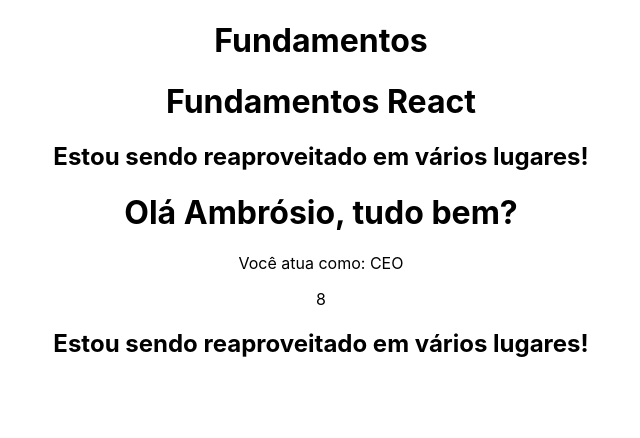
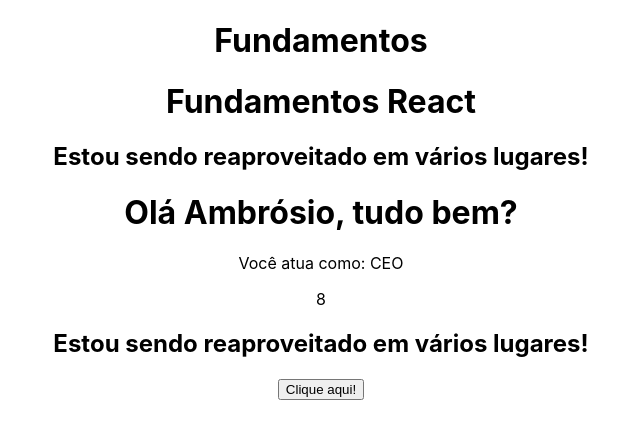
Before and after one commit to tarcisioaraujo/npx-react, a React (Create React App) app in the folder fundamentos/fundamentos/: page / in a window 1280 px wide. Shown: the top 438 px of the page, without its empty margins (319-959 px from the left). Built offline with nearby package versions, Linux system fonts and the light colour scheme.

Commit message:
Trabalhando com eventos.

```diff
--- a/fundamentos/fundamentos/src/App.js
+++ b/fundamentos/fundamentos/src/App.js
@@ -2,6 +2,7 @@
 import FirstComponent from "./components/FirstComponent";
 import TemplateExpressions from "./components/TemplateExpressions";
 import MyComponent from "./components/MyComponent";
+import Events from "./components/Events";
 
 // styles / CSS
 import "./App.css";
@@ -13,6 +14,7 @@
       <FirstComponent />
       <TemplateExpressions />
       <MyComponent />
+      <Events />
     </div>
   );
 }
--- /dev/null
+++ b/fundamentos/fundamentos/src/components/Events.js
@@ -0,0 +1,16 @@
+const Events = () => {
+  const handleMyEvent = (e) => {
+    console.log(e);
+    console.log("Ativou o evento!");
+  };
+
+  return (
+    <div>
+      <div>
+        <button onClick={handleMyEvent}>Clique aqui!</button>
+      </div>
+    </div>
+  );
+};
+
+export default Events;
```
